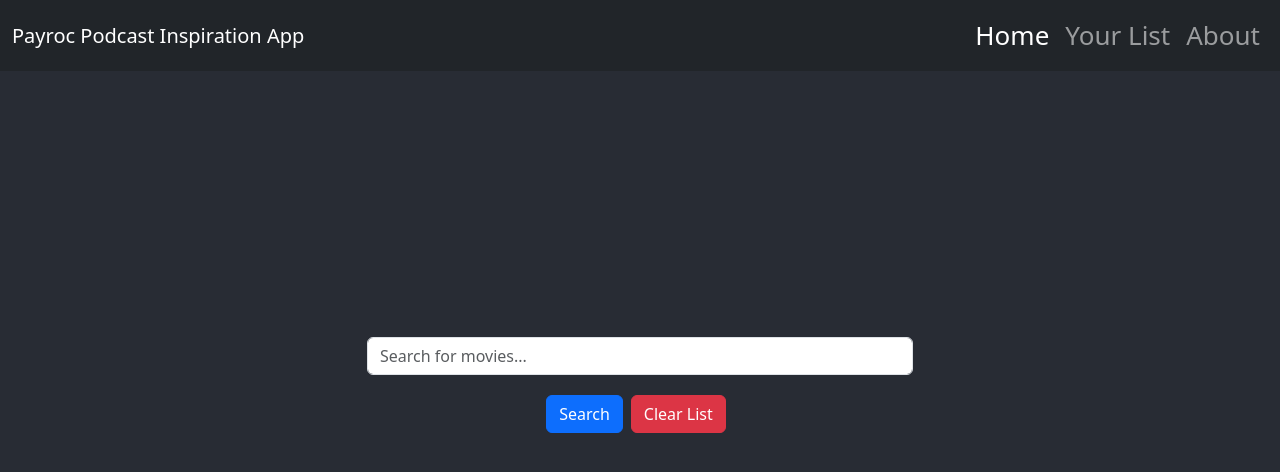
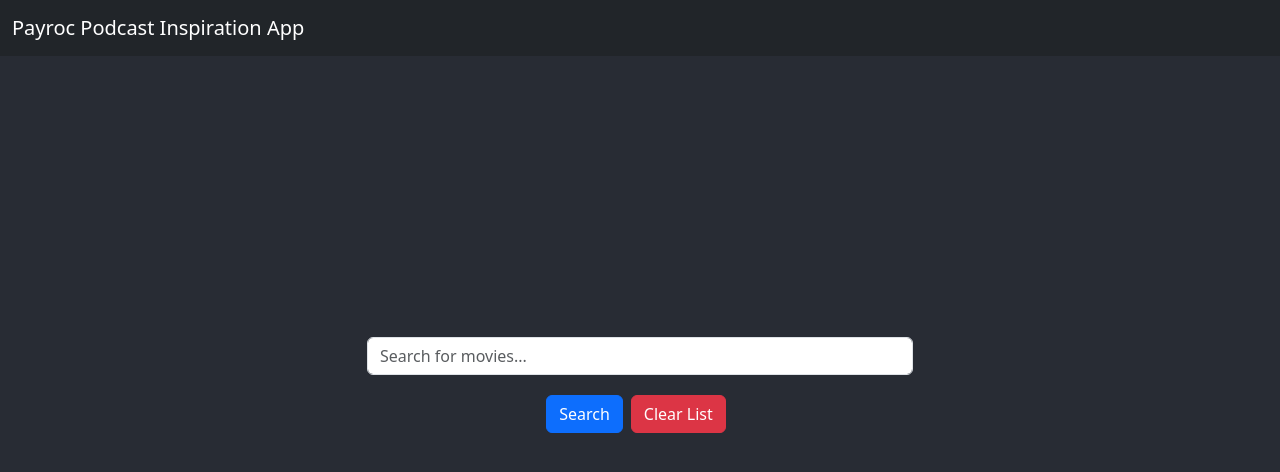
Before and after one commit to michaelgannon13/movie-podcast-app, a React (Create React App) app in the folder my-movie-app/: page / in a window 1280 px wide. Shown: the top 472 px of the page. Built offline with nearby package versions, Linux system fonts and the light colour scheme; no server answers.

Commit message:
added lazy loading to list component

```diff
--- a/my-movie-app/src/App.tsx
+++ b/my-movie-app/src/App.tsx
@@ -1,7 +1,6 @@
 /* eslint-disable jsx-a11y/anchor-is-valid */
-import React, { useEffect, useState } from 'react';
+import React, { Suspense, useEffect, useState } from 'react';
 import './App.css';
-import MovieList from './components/movies/list/MovieList';
 import Nav from './components/nav/Nav';
 import { Movie } from './types';
 import MovieRecommendation from './components/movies/recommendation/MovieRecommendation';
@@ -14,14 +13,13 @@ function App() {
   const [recommendation, setRecommendation] = useState<string | null>(null);
   const apiKeyRecommend = process.env.REACT_APP_TMDB_API_KEY;
 
-
   // Check local storage for movies
   const savedMoviesJSON = localStorage.getItem('movieList');
   const savedMovies = savedMoviesJSON ? JSON.parse(savedMoviesJSON) : [];
   const [movieList, setMovieList] = useState(savedMovies);
   const [errorMsg, setErrorMsg] = useState(false);
-
   const apiKey = process.env.REACT_APP_OMDB_API_KEY;
+  const MovieList = React.lazy(() => import('./components/movies/list/MovieList'));
 
   useEffect(() => {
     if (movieList.length > 0) {
@@ -184,7 +182,10 @@ const fetchRecommendation = async (tmdbId: number) => {
 
       <div className="container">
         <div className="listContainer">
-          <MovieList movieList={movieList} onRemoveMovie={handleRemoveMovie} />
+          {/* Lazy loading */}
+          <Suspense fallback={<div>Loading Movie List...</div>}>
+            <MovieList movieList={movieList} onRemoveMovie={handleRemoveMovie} />
+          </Suspense>
           {movieList.length > 0 ? <MovieRecommendation recommendation={recommendation} /> : null}
         </div>
       </div>
--- a/my-movie-app/src/components/nav/Nav.tsx
+++ b/my-movie-app/src/components/nav/Nav.tsx
@@ -8,19 +8,7 @@ function Nav() {
         <button className="navbar-toggler" type="button" data-bs-toggle="collapse" data-bs-target="#navbarNav" aria-controls="navbarNav" aria-expanded="false" aria-label="Toggle navigation">
           <span className="navbar-toggler-icon"></span>
         </button>
-        <div className="collapse navbar-collapse" id="navbarNav">
-          <ul className="navbar-nav ms-auto">
-            <li className="nav-item">
-              <a className="nav-link active" aria-current="page" href="#">Home</a>
-            </li>
-            <li className="nav-item">
-              <a className="nav-link" href="#">Your List</a>
-            </li>
-            <li className="nav-item">
-              <a className="nav-link" href="#">About</a>
-            </li>
-          </ul>
-        </div>
+
       </div>
     </nav>
   );
```
